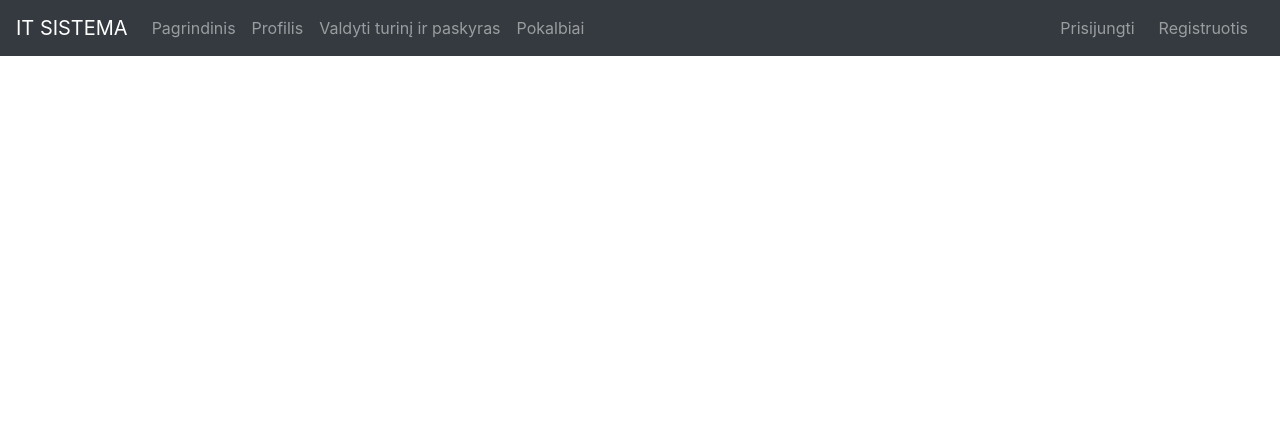
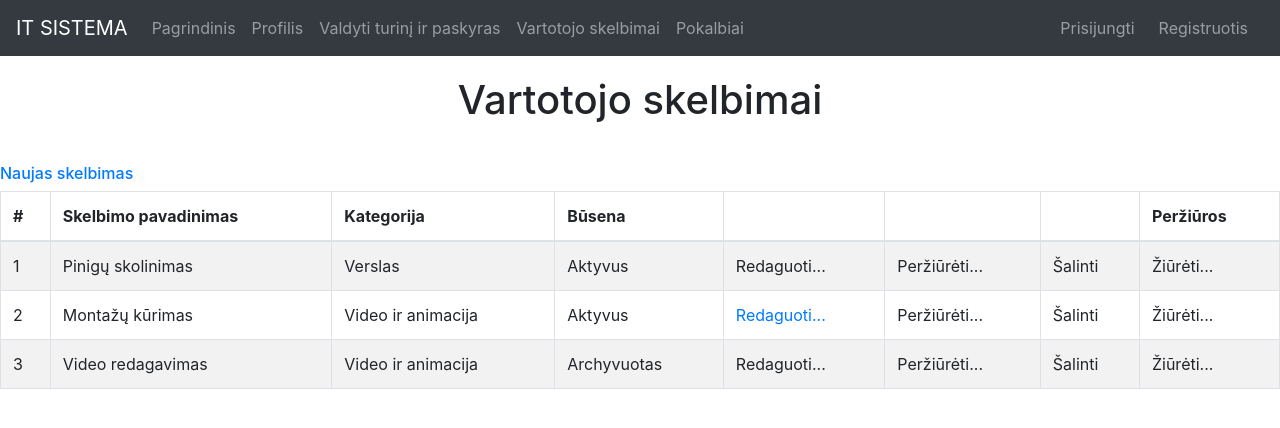
Before and after one commit to DomDagys/PaslauguSistema, a React (Create React App) app in the folder frontend/: page /postlist in a window 1280 px wide. Shown: the top 428 px of the page. Built offline with nearby package versions, Linux system fonts and the light colour scheme.

Commit message:
PostingPage added

```diff
--- a/frontend/src/App.js
+++ b/frontend/src/App.js
@@ -12,6 +12,9 @@ import ListingsPage from "./components/ListingsPage";
 import History from "./History";
 import ListingPage from "./components/ListingPage";
 import ChatUsers from './components/ChatSystem/ChatUsers';
+import { PostList } from "./components/PostingPage/PostList";
+import { NewPost } from "./components/PostingPage/NewPost";
+import { EditPost } from "./components/PostingPage/EditPost";
 
 function App() {
   return (
@@ -46,6 +49,15 @@ function App() {
         <Route path="/admin">
           <AdminPage />
           </Route>
+		<Route path="/postlist">
+          <PostList />
+        </Route>
+		<Route path="/newpost">
+          <NewPost />
+        </Route>
+		<Route path="/editpost">
+          <EditPost />
+        </Route>
       </div>
     </Router>
   );
--- a/frontend/src/components/NavBar.js
+++ b/frontend/src/components/NavBar.js
@@ -16,6 +16,7 @@ class NavBar extends Component {
       <Nav.Link href="/">Pagrindinis</Nav.Link>
       <Nav.Link href="/viewprofile">Profilis</Nav.Link>
       <Nav.Link href="/admin">Valdyti turinį ir paskyras</Nav.Link>
+	  <Nav.Link href="/postlist">Vartotojo skelbimai</Nav.Link>
       <Nav.Link href="/pokalbiai">Pokalbiai</Nav.Link>
     </Nav>
     <Nav inline>
--- /dev/null
+++ b/frontend/src/components/PostingPage/EditPost.js
@@ -0,0 +1,64 @@
+import React, { Component } from 'react';
+import { Button, FormGroup, FormControl, ControlLabel,Form, Container, ToggleButton,ButtonGroup} from "react-bootstrap";
+import { DateTime } from 'react-datetime-bootstrap';
+
+
+
+class EditPost extends Component {
+    constructor(props) {
+        super(props);
+        this.state = {  }
+    }
+    render() {
+        return ( <div>
+            <h1 className="center">Naujas skelbimas</h1>
+			<h3 className="center">--Pagrindinė dalis--</h3>
+			<Form>
+    <Form.Group controlId="formBasicText">
+        <Form.Label>Antraštė</Form.Label>
+        <Form.Control type="text" value="Monatžo kūrimas" />
+    </Form.Group>
+    <Form.Group controlId="formBasicText">
+        <Form.Label>Aprašymas</Form.Label>
+        <Form.Control type="text" value="Montuoju trumpus filmukus iš jūsų duotos medžiagos" />
+    </Form.Group>
+	<Form.Group controlId="formBasicSelect">
+        <Form.Label>Kategorija</Form.Label>
+        <Form.Control as="select"  >
+		<option>Grafinis dizainas</option>
+		<option>Programavimas</option>
+		<option>Marketingas</option>
+		<option>Video ir animacijos</option>
+		<option>Muzika ir audio</option>
+		</Form.Control>
+    </Form.Group>
+	<h3 className="center">--Sutarties dalis--</h3>
+    <Form.Group controlId="formBasicText">
+        <Form.Label>Sutarties aprašymas</Form.Label>
+        <Form.Control type="text" value="Sumontuoju iki 2 min. trukmės filmuką" />
+    </Form.Group>
+	<Form.Group controlId="formBasicText">
+        <Form.Label>Suma</Form.Label>
+        <Form.Control type="float" value="6,98" />
+    </Form.Group>
+	<Form.Group controlId="formBasicText">
+        <Form.Label>Galioja nuo</Form.Label>
+        <Form.Control type="date" value="2020-05-30" />
+    </Form.Group>
+	<Form.Group controlId="formBasicText">
+        <Form.Label>Galioja iki</Form.Label>
+        <Form.Control type="date"  value="2020-12-31"/>
+    </Form.Group>
+	<Form.Group controlId="formBasicText">
+        <Form.Label>Atlikimo terminas</Form.Label>
+        <Form.Control type="text" value="1 savaitė" />
+    </Form.Group>
+    <Button variant="primary" href="/postlist">
+        Išsaugoti
+    </Button>
+    </Form>
+        </div> );
+    }
+}
+
+export { EditPost };
--- /dev/null
+++ b/frontend/src/components/PostingPage/NewPost.js
@@ -0,0 +1,64 @@
+import React, { Component } from 'react';
+import { Button, FormGroup, FormControl, ControlLabel,Form, Container, ToggleButton,ButtonGroup} from "react-bootstrap";
+import { DateTime } from 'react-datetime-bootstrap';
+
+
+
+class NewPost extends Component {
+    constructor(props) {
+        super(props);
+        this.state = {  }
+    }
+    render() {
+        return ( <div>
+            <h1 className="center">Naujas skelbimas</h1>
+			<h3 className="center">--Pagrindinė dalis--</h3>
+			<Form>
+    <Form.Group controlId="formBasicText">
+        <Form.Label>Antraštė</Form.Label>
+        <Form.Control type="text"  />
+    </Form.Group>
+    <Form.Group controlId="formBasicText">
+        <Form.Label>Aprašymas</Form.Label>
+        <Form.Control type="text"  />
+    </Form.Group>
+	<Form.Group controlId="formBasicSelect">
+        <Form.Label>Kategorija</Form.Label>
+        <Form.Control as="select"  >
+		<option>Grafinis dizainas</option>
+		<option>Programavimas</option>
+		<option>Marketingas</option>
+		<option>Video ir animacijos</option>
+		<option>Muzika ir audio</option>
+		</Form.Control>
+    </Form.Group>
+	<h3 className="center">--Sutarties dalis--</h3>
+    <Form.Group controlId="formBasicText">
+        <Form.Label>Sutarties aprašymas</Form.Label>
+        <Form.Control type="text"  />
+    </Form.Group>
+	<Form.Group controlId="formBasicText">
+        <Form.Label>Suma</Form.Label>
+        <Form.Control type="float"  />
+    </Form.Group>
+	<Form.Group controlId="formBasicText">
+        <Form.Label>Galioja nuo</Form.Label>
+        <Form.Control type="date"  />
+    </Form.Group>
+	<Form.Group controlId="formBasicText">
+        <Form.Label>Galioja iki</Form.Label>
+        <Form.Control type="date"  />
+    </Form.Group>
+	<Form.Group controlId="formBasicText">
+        <Form.Label>Atlikimo terminas</Form.Label>
+        <Form.Control type="text"  />
+    </Form.Group>
+    <Button variant="primary" href="/postlist">
+        Išsaugoti
+    </Button>
+    </Form>
+        </div> );
+    }
+}
+
+export { NewPost };
--- /dev/null
+++ b/frontend/src/components/PostingPage/PostList.js
@@ -0,0 +1,63 @@
+import React, { Component } from 'react';
+import { Table } from 'react-bootstrap';
+
+class PostList extends Component {
+    constructor(props) {
+        super(props);
+        this.state = {  }
+    }
+    render() {
+        return ( <div>
+            <h1 className="center">Vartotojo skelbimai</h1>
+			<h6><a href="/newpost">Naujas skelbimas </a></h6>
+            <Table striped bordered hover>
+  <thead>
+    <tr>
+      <th>#</th>
+      <th>Skelbimo pavadinimas</th>
+      <th>Kategorija</th>
+      <th>Būsena</th>
+	  <th></th>
+	  <th></th>
+	  <th></th>
+      <th>Peržiūros</th>
+    </tr>
+  </thead>
+  <tbody>
+    <tr>
+      <td>1</td>
+      <td>Pinigų skolinimas</td>
+      <td>Verslas</td>
+      <td><a>Aktyvus</a></td>
+	  <td><a>Redaguoti...</a></td>
+	  <td><a>Peržiūrėti...</a></td>
+	  <td><a>Šalinti</a></td>
+      <td><a>Žiūrėti...</a></td>
+    </tr>
+    <tr>
+      <td>2</td>
+      <td>Montažų kūrimas</td>
+      <td>Video ir animacija</td>
+      <td><a>Aktyvus</a></td>
+      <td><a href="/editpost">Redaguoti...</a></td>
+      <td><a>Peržiūrėti...</a></td>
+	  <td><a>Šalinti</a></td>
+      <td><a>Žiūrėti...</a></td>
+    </tr>
+    <tr>
+      <td>3</td>
+      <td>Video redagavimas</td>
+      <td>Video ir animacija</td>
+      <td><a>Archyvuotas</a></td>
+      <td><a>Redaguoti...</a></td>
+      <td><a>Peržiūrėti...</a></td>
+	  <td><a>Šalinti</a></td>
+      <td><a>Žiūrėti...</a></td>
+    </tr>
+  </tbody>
+</Table>
+        </div> );
+    }
+}
+
+export { PostList };
```
